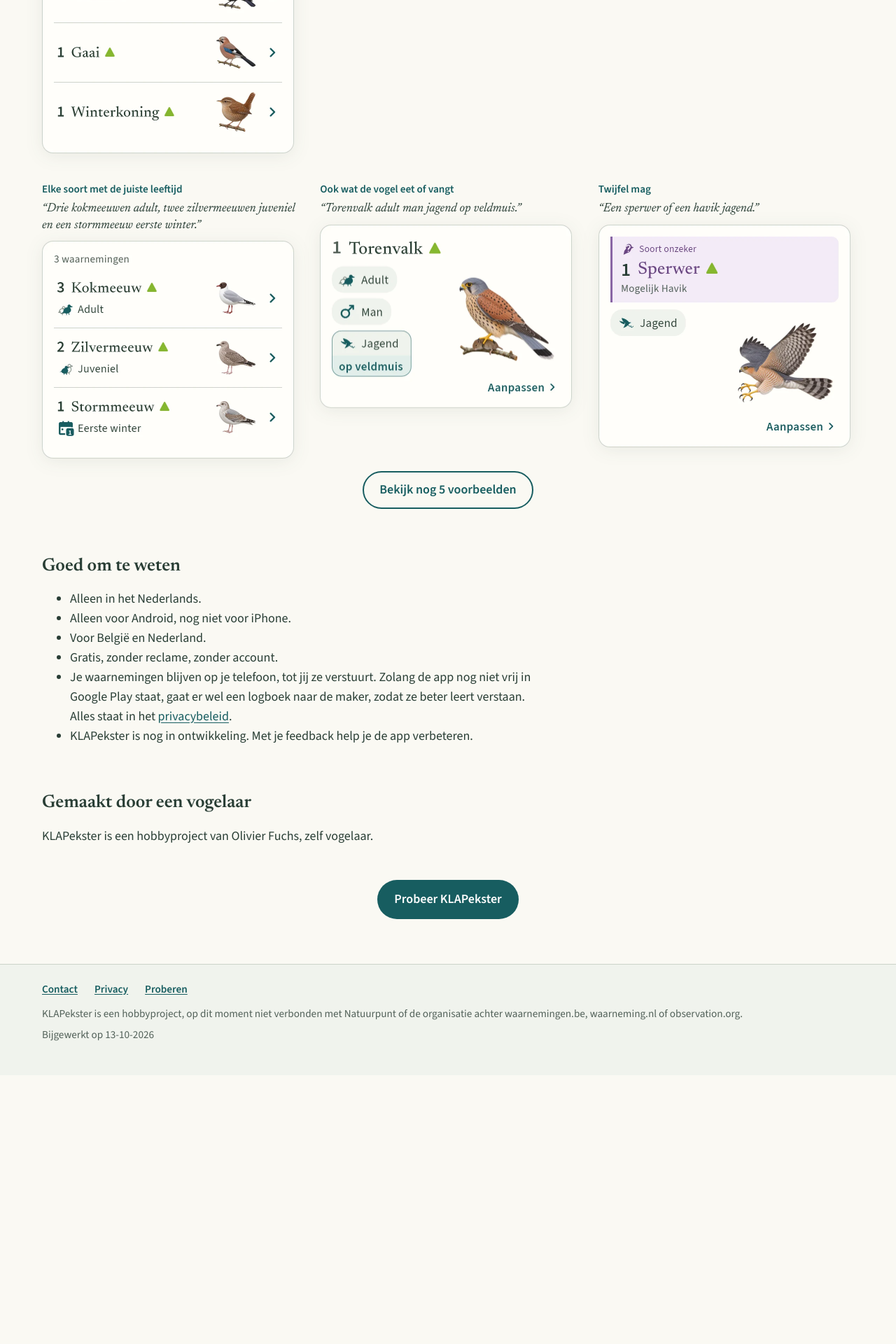
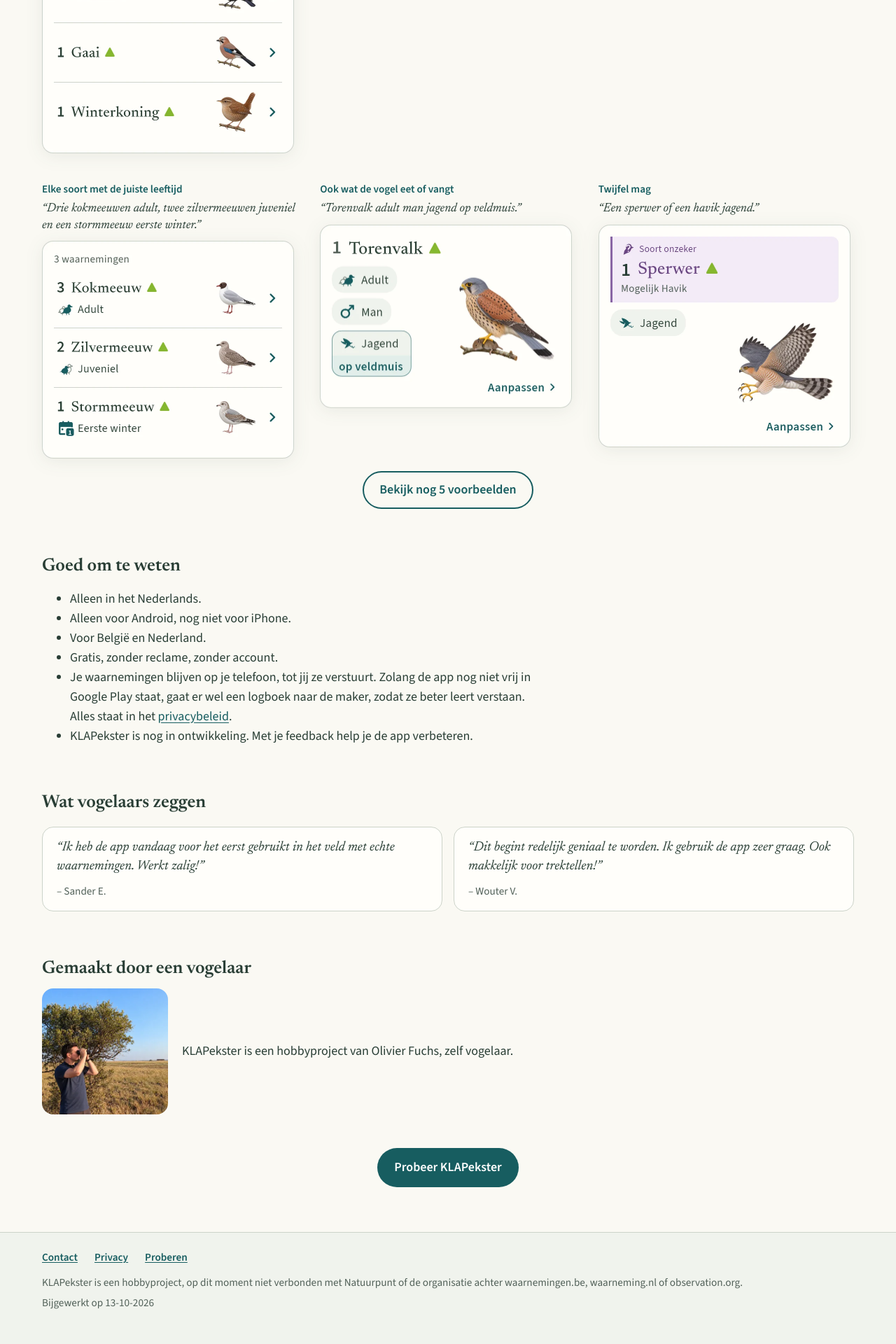
Before and after one commit to KLAPekster/website, a Jekyll site: the page built from index.md, in a window 1280 px wide. Shown: the part 3068-4988 px from the top of the page at 70% size. Built offline with Jekyll 4.4.1, drawn with Linux system fonts in a browser that asks for light colours; before the commit the page ends 4604 px from its top, so only the background shows below that.

Commit message:
Voorpagina: wat vogelaars zeggen (Sander, Wouter) en een foto bij Gemaakt door een vogelaar
Co-Authored-By: Claude Opus 5.5 <noreply@anthropic.com>

```diff
--- /dev/null
+++ b/_data/citaten.yml
@@ -0,0 +1,9 @@
+# Wat gebruikers over KLAPekster zeggen, op de voorpagina onder "Wat
+# vogelaars zeggen". Een nieuwe toevoegen: kopieer een blok van drie regels
+# en pas het aan. De volgorde hier is de volgorde op de site.
+
+- tekst: Ik heb de app vandaag voor het eerst gebruikt in het veld met echte waarnemingen. Werkt zalig!
+  naam: Sander E.
+
+- tekst: Dit begint redelijk geniaal te worden. Ik gebruik de app zeer graag. Ook makkelijk voor trektellen!
+  naam: Wouter V.
--- a/assets/stijl.css
+++ b/assets/stijl.css
@@ -307,6 +307,56 @@ h3 { font-size: 1.25rem; margin: 1.6em 0 0.4em; }
   filter: drop-shadow(0 4px 12px rgb(41 62 53 / 0.08));
 }
 
+/* Wat vogelaars zeggen: de citaten uit _data/citaten.yml, als kaartjes.
+   Op een telefoon onder elkaar, breder naast elkaar. */
+.citaten {
+  display: grid;
+  gap: 16px;
+  margin: 1em 0;
+}
+@media (min-width: 700px) {
+  .citaten { grid-template-columns: repeat(auto-fit, minmax(280px, 1fr)); }
+}
+.citaat {
+  margin: 0;
+  background: var(--kaart);
+  border: 1px solid var(--lijn);
+  border-radius: 16px;
+  padding: 16px 20px;
+}
+.citaat blockquote {
+  margin: 0 0 10px;
+  padding: 0;
+  border: 0;
+  font-size: 1.2rem;
+  line-height: 1.4;
+}
+.citaat blockquote::before { content: "“"; }
+.citaat blockquote::after { content: "”"; }
+.citaat figcaption {
+  color: var(--grijs);
+  font-size: 0.95rem;
+}
+.citaat figcaption::before { content: "– "; }
+
+/* Gemaakt door een vogelaar: een kleine foto links van de tekst. */
+.maker {
+  display: flex;
+  align-items: center;
+  gap: 20px;
+}
+.maker img {
+  flex: none;
+  width: 140px;
+  height: 140px;
+  border-radius: 16px;
+  object-fit: cover;
+}
+.maker p { margin: 0; max-width: 30em; }
+@media (min-width: 700px) {
+  .maker img { width: 180px; height: 180px; }
+}
+
 .slotknop { margin-top: 48px; text-align: center; }
 
 /* Het aanmeldformulier op Proberen. */
--- a/index.md
+++ b/index.md
@@ -128,8 +128,26 @@ herkennen.
 - KLAPekster is nog in ontwikkeling. Met je feedback help je de app
   verbeteren.{% endif %}
 
+## Wat vogelaars zeggen
+
+<div class="citaten">
+{% for c in site.data.citaten %}
+  <figure class="citaat">
+    <blockquote>{{ c.tekst }}</blockquote>
+    <figcaption>{{ c.naam }}</figcaption>
+  </figure>
+{% endfor %}
+</div>
+
 ## Gemaakt door een vogelaar
 
-KLAPekster is een hobbyproject van Olivier Fuchs, zelf vogelaar.
+{% comment %}
+  De foto staat links van de tekst: Olivier kijkt naar rechts, naar de
+  tekst toe, niet naar de rand van het scherm.
+{% endcomment %}
+<div class="maker">
+  <img src="{{ '/assets/beeld/olivier.webp' | relative_url }}" alt="Olivier met zijn verrekijker in een droog grasland" width="400" height="400" loading="lazy">
+  <p>KLAPekster is een hobbyproject van Olivier Fuchs, zelf vogelaar.</p>
+</div>
 
 <div class="slotknop">{% include playknop.html %}</div>
```
Also changed, not shown: assets/beeld/olivier.webp (added).
